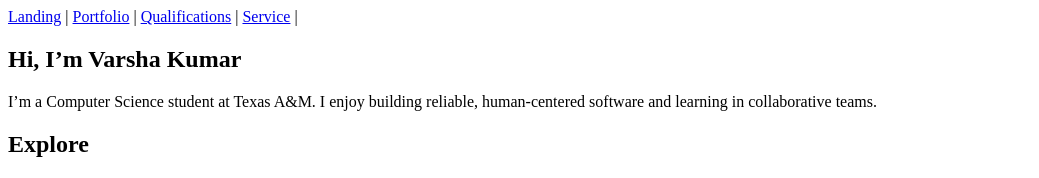
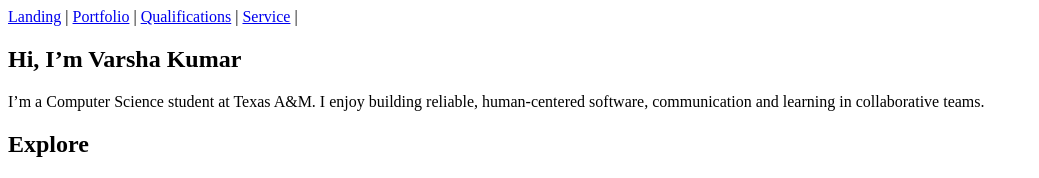
Before and after one commit to CSCE331-Fall2025-900-911/project1-varshakumar, a plain HTML site: page index.html in a window 1280 px wide. Shown: the top 178 px of the page, without its empty margins (0-1039 px from the left). Drawn offline with Linux system fonts and the light colour scheme.

Commit message:
Proof of git commands

```diff
--- a/index.html
+++ b/index.html
@@ -37,7 +37,7 @@
   <!-- LANDING (links to all other pages, as required) -->
   <section id="landing" data-page>
     <h1>Hi, I’m Varsha Kumar</h1>
-    <p>I’m a Computer Science student at Texas A&amp;M. I enjoy building reliable, human-centered software and learning in collaborative teams.</p>
+    <p>I’m a Computer Science student at Texas A&amp;M. I enjoy building reliable, human-centered software, communication and learning in collaborative teams.</p>
     <h2>Explore</h2>
     <ul>
       <li><a href="#portfolio" onclick="showPage('portfolio'); return false;">Technical Portfolio</a> — project descriptions, future ideas, and GitHub links.</li>
```
